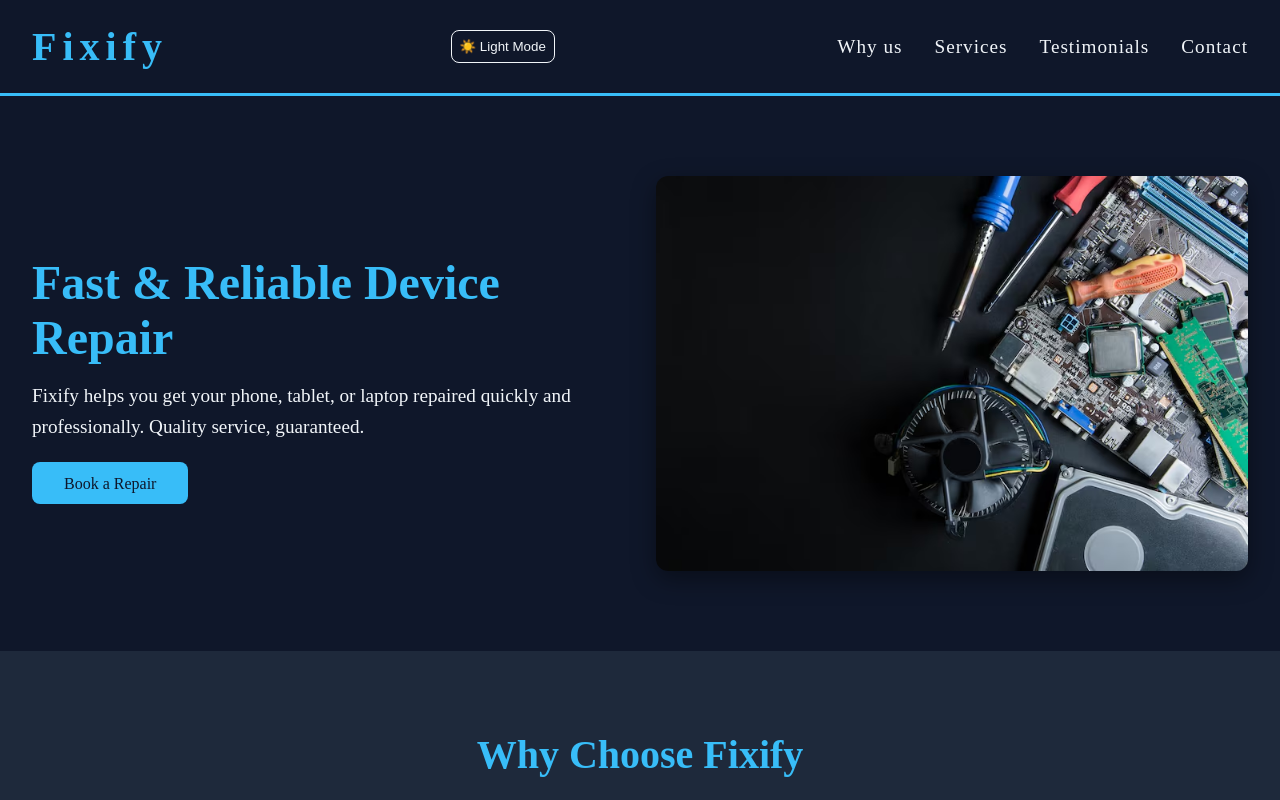
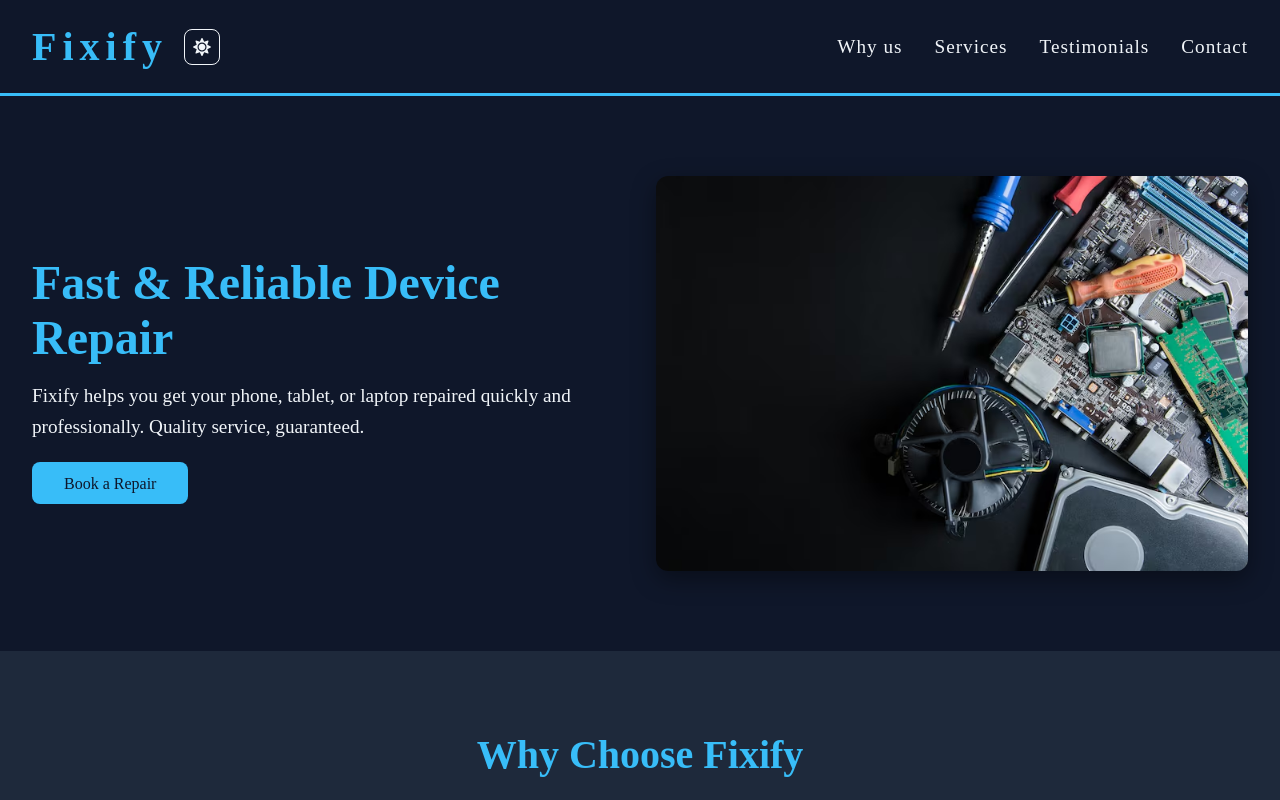
Before and after one commit to Gagun45/fixify, a React (Vite) app: page / in a window 1280 px wide. Shown: the top 800 px of the page. Built offline with nearby package versions, Linux system fonts and the light colour scheme.

Commit message:
theme toggle refactored

```diff
--- a/src/components/Header/Header.module.css
+++ b/src/components/Header/Header.module.css
@@ -15,6 +15,12 @@
     align-items: center;
     padding: 1rem 2rem;
     border-bottom: 3px solid var(--accent-bg);
+}
+
+.logoWrapper {
+    display: flex;
+    align-items: center;
+    gap: 1rem
 }
 
 .logo {
--- a/src/components/Header/Header.tsx
+++ b/src/components/Header/Header.tsx
@@ -22,10 +22,12 @@ const Header = () => {
   return (
     <header className={styles.header}>
       <div className={`globalContentWrapper ${styles.wrapper}`}>
-        <a href="#" className={styles.logo}>
-          Fixify
-        </a>
-        <ThemeToggle />
+        <div className={styles.logoWrapper}>
+          <a href="#" className={styles.logo}>
+            Fixify
+          </a>
+          <ThemeToggle />
+        </div>
 
         {/* Desktop navigation */}
         <nav className={styles.nav} aria-label="Main navigation">
--- a/src/components/Header/ThemeToggle/ThemeToggle.module.css
+++ b/src/components/Header/ThemeToggle/ThemeToggle.module.css
@@ -2,9 +2,13 @@
     background: none;
     border: 1px solid var(--fg);
     color: var(--fg);
-    border-radius: 8px;
+    border-radius: 0.5rem;
     padding: 0.5rem;
     cursor: pointer;
+    font-size: 18px;
+    display: flex;
+    justify-content: center;
+    align-items: center;
 }
 
 .toggleBtn:hover {
--- a/src/components/Header/ThemeToggle/ThemeToggle.tsx
+++ b/src/components/Header/ThemeToggle/ThemeToggle.tsx
@@ -1,5 +1,6 @@
 import { useEffect, useState } from "react";
 import styles from "./ThemeToggle.module.css";
+import { FaMoon, FaSun } from "react-icons/fa";
 
 const ThemeToggle = () => {
   const [theme, setTheme] = useState(localStorage.getItem("theme") || "dark");
@@ -13,8 +14,8 @@ const ThemeToggle = () => {
     setTheme((prev) => (prev === "light" ? "dark" : "light"));
 
   return (
-    <button onClick={toggleTheme} className={styles.toggleBtn}>
-      {theme === "light" ? "🌙 Dark Mode" : "☀️ Light Mode"}
+    <button aria-label="Switch color mode" onClick={toggleTheme} className={styles.toggleBtn}>
+      {theme === "light" ? <FaMoon /> : <FaSun />}
     </button>
   );
 };
```
